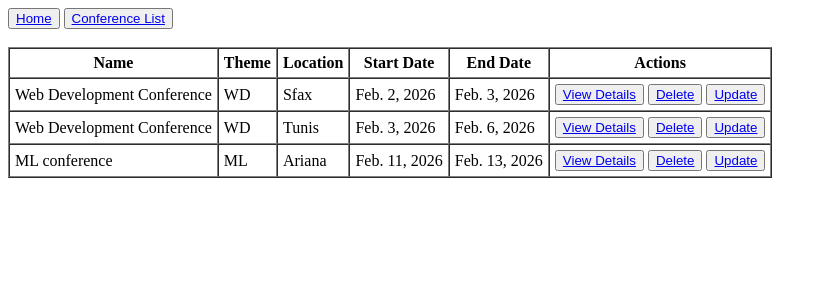
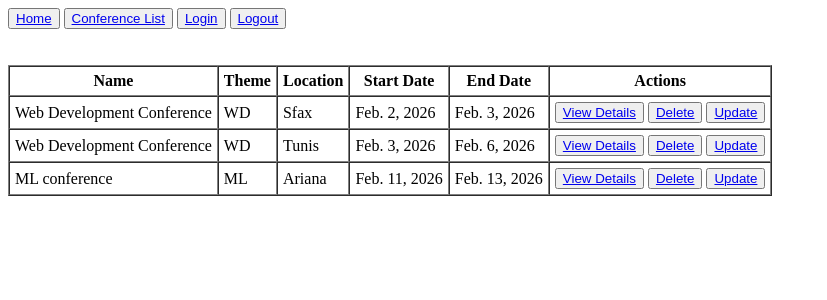
Before and after one commit to Mahdi1920/conferenceScientifique, a Django app: page /conference/conferences/ in a window 1280 px wide. Shown: the top 300 px of the page, without its empty margins (0-827 px from the left). Run offline with Django 5.2, Linux system fonts and the light colour scheme; data comes from the database, SQL or seed files in the repository; both versions use the stored data as it was after the commit.

Commit message:
Add user authentication views and templates for login and logout functionality

```diff
--- a/conferenceScientifique/UserApp/urls.py
+++ b/conferenceScientifique/UserApp/urls.py
@@ -1,5 +1,6 @@
 from django.urls import path
 from .views import UserListView, UserDetailView, about, home, profile
+from django.contrib.auth import views as auth_views
 
 
 urlpatterns = [
@@ -8,4 +9,6 @@ urlpatterns = [
     path('profile/<str:username>/', profile, name='user_profile'),
     path('usersLV/', UserListView.as_view(), name='user_lv'),
     path('user/<int:pk>/', UserDetailView.as_view(), name='user_detail_lv'),
+    path('login/', auth_views.LoginView.as_view(template_name='login.html'), name='login'),
+    path('logout/', auth_views.LogoutView.as_view(), name='logout'),
 ]
--- a/conferenceScientifique/templates/Conference/conference_list.html
+++ b/conferenceScientifique/templates/Conference/conference_list.html
@@ -1,7 +1,10 @@
 <nav>
     <button><a href="{% url 'conference_home' %}">Home</a></button>
     <button><a href="{% url 'conference_lv' %}">Conference List</a></button>
+    <button><a href="{% url 'login' %}">Login</a></button>
+    <button><a href="{% url 'logout' %}">Logout</a></button>
 </nav>
+<br>
 <br>
 <table border="1" cellpadding="5" cellspacing="0" >
     <thead>
--- /dev/null
+++ b/conferenceScientifique/templates/User/login.html
@@ -0,0 +1,4 @@
+<form method="POST">
+    {% csrf_token %}
+    {{ form.as_p }}
+</form>
```
Also changed, not shown: conferenceScientifique/db.sqlite3.
